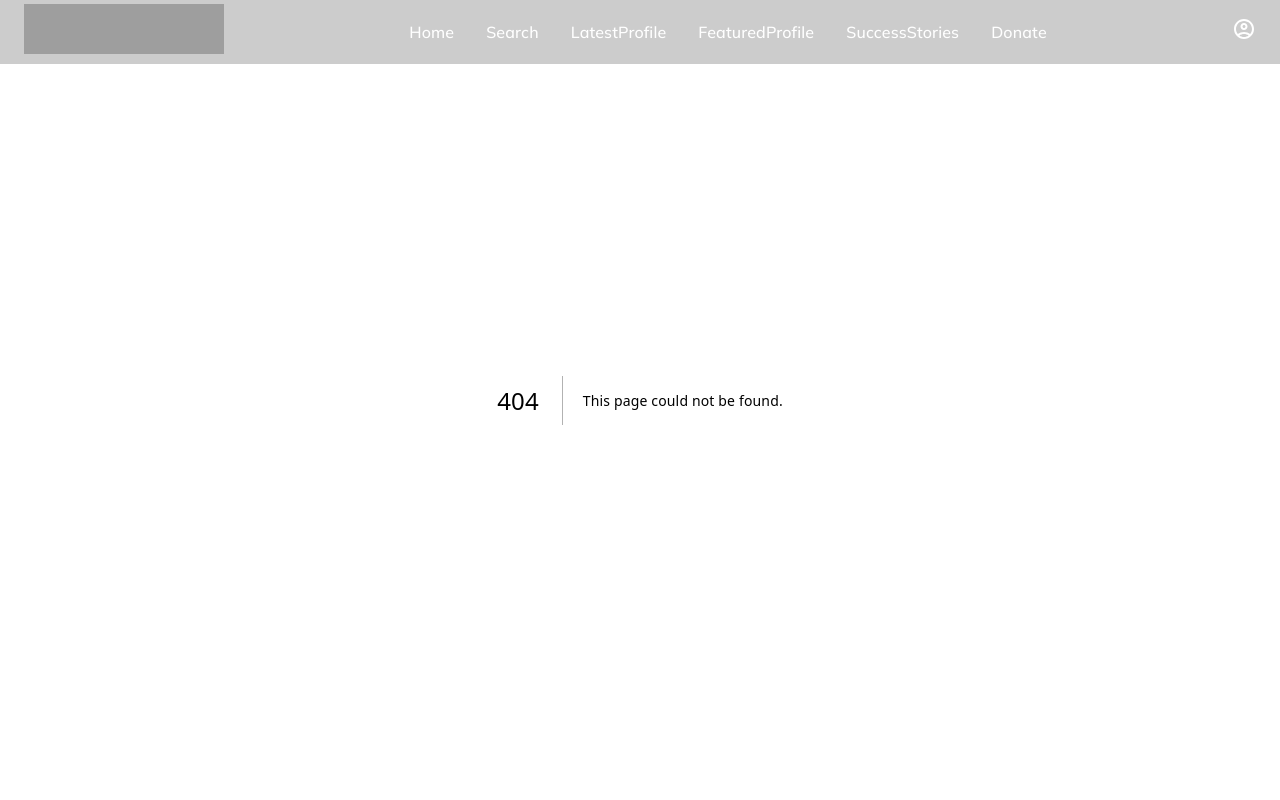
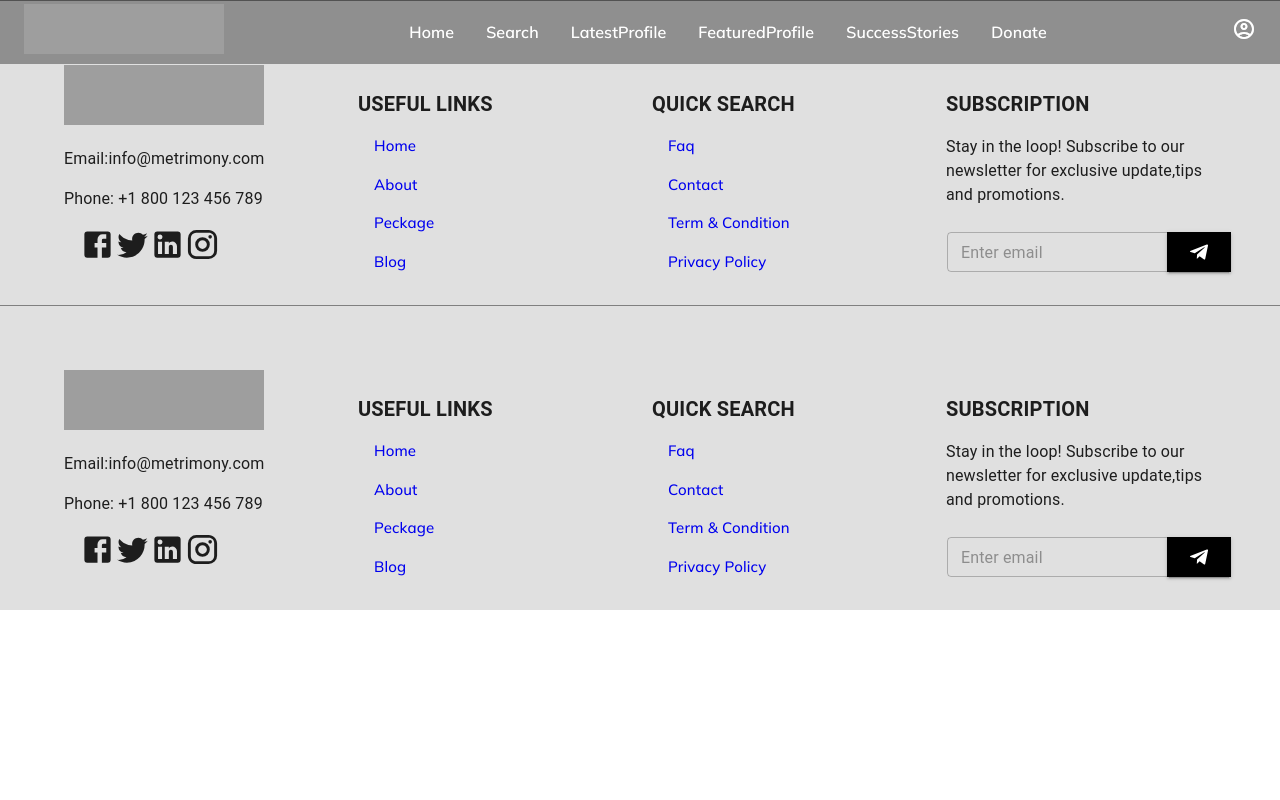
Before and after one commit to CodeCraft4/Rishta-e-Pakistan, a Next.js app: page /Layout in a window 1280 px wide. Before the commit this address had no page. Shown: the top 800 px of the page. Built offline with nearby package versions, Linux system fonts and the light colour scheme; grey boxes are pictures that could not be loaded.

Commit message:
to hide a navbar and footer from Login page

```diff
--- /dev/null
+++ b/src/app/Layout/page.tsx
@@ -0,0 +1,17 @@
+"use client"
+import React from 'react'
+import { usePathname } from 'next/navigation';
+import DrawerAppBar from '@/components/Footer/footer';
+import Footer from '@/components/Navbar/NavBar';
+const RootLayouts = ({children}:any) => {
+    const path=usePathname()
+  return (
+    <div>
+      {path == "/Pages/LogIn"? null : <Footer/>}
+      {children}
+      {path == "/Pages/LogIn"? null : <DrawerAppBar/>}
+    </div>
+  )
+}
+
+export default RootLayouts
--- a/src/app/Pages/LogIn/page.tsx
+++ b/src/app/Pages/LogIn/page.tsx
@@ -1,13 +1,11 @@
 import React from 'react'
 import LoginContainer from './container/LoginContainer'
-import Layout from '@/components/Layout/Layout'
+import RootLayouts from '@/app/Layout/page'
 
 const LogIn = () => {
   return (
     <div>
-       <Layout>
       <LoginContainer/>
-       </Layout>
     </div>
   )
 }
--- a/src/app/Pages/Register/page.tsx
+++ b/src/app/Pages/Register/page.tsx
@@ -1,14 +1,12 @@
 import React from 'react'
 import SignUpContainer from './container/SignUpContainer'
-import Layout from '@/components/Layout/Layout'
+import RootLayouts from '@/app/Layout/page'
 
 
 const Register = () => {
   return (
     <div>
-      <Layout>
       <SignUpContainer/>
-      </Layout>
     </div>
   )
 }
--- a/src/app/layout.tsx
+++ b/src/app/layout.tsx
@@ -3,7 +3,7 @@ import type { Metadata } from "next";
 import "./globals.css";
 import DrawerAppBar from "@/components/Navbar/NavBar";
 import Footer from '../components/Footer/footer';
-import Layout from "@/components/Layout/Layout";
+import RootLayouts from "./Layout/page";
 
 
 const inter = Mulish({
@@ -24,9 +24,9 @@ export default function RootLayout({
   return (
     <html lang="en">
       <body className={inter.className}>
-       <Layout>
+       <RootLayouts>
         {children}
-       </Layout>
+       </RootLayouts>
       </body>
     </html>
   );
--- a/src/components/Layout/Layout.tsx
+++ /dev/null
@@ -1,20 +0,0 @@
-"use client"
-import React from 'react'
-import DrawerAppBar from '../Navbar/NavBar'
-import Footer from '../Footer/footer'
-import { usePathname } from 'next/navigation'
-
-const Layout = ({children}:any) => {
-    const pathname = usePathname()
-  return (
-    <div>
-       {pathname === "/Pages/LogIn" ? null :<DrawerAppBar/>}
-         {children}
-       {pathname === "/Pages/LogIn" ? null :<Footer/>}
-
-
-    </div>
-  )
-}
-
-export default Layout
```
